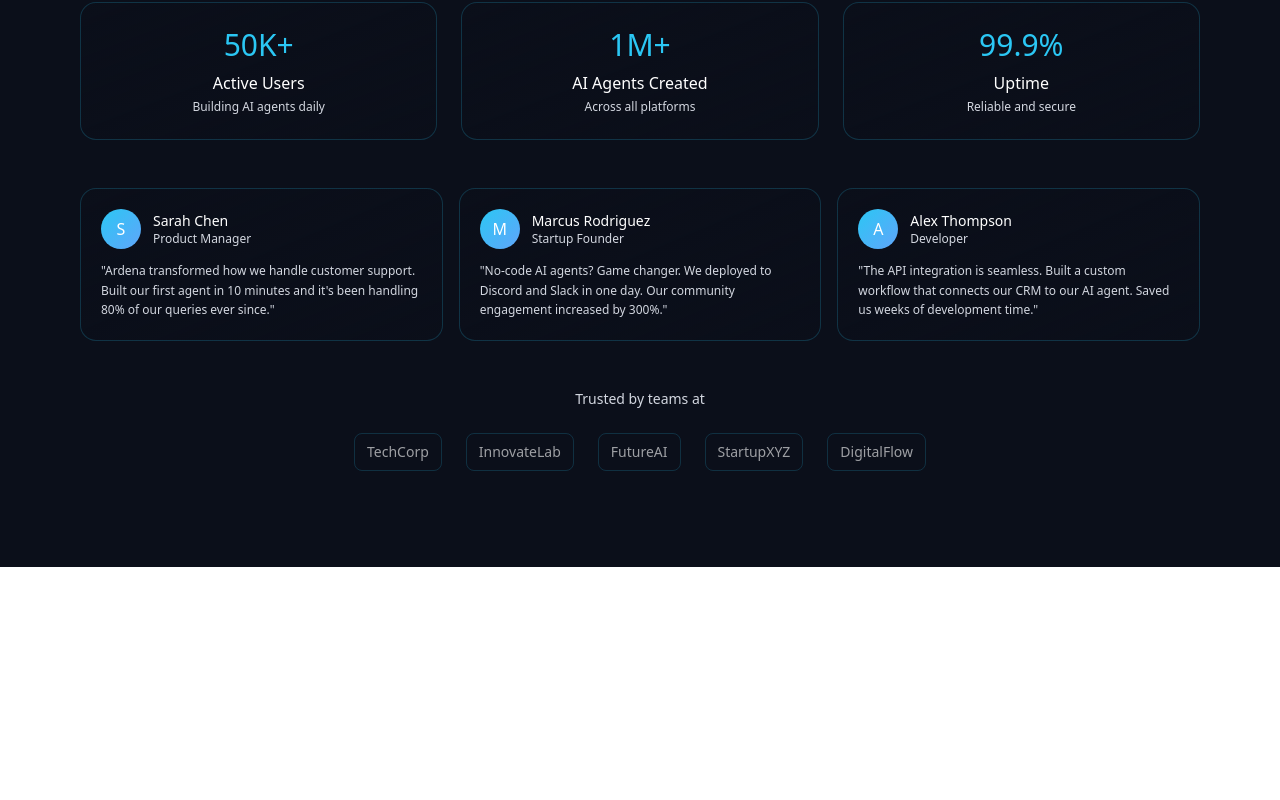
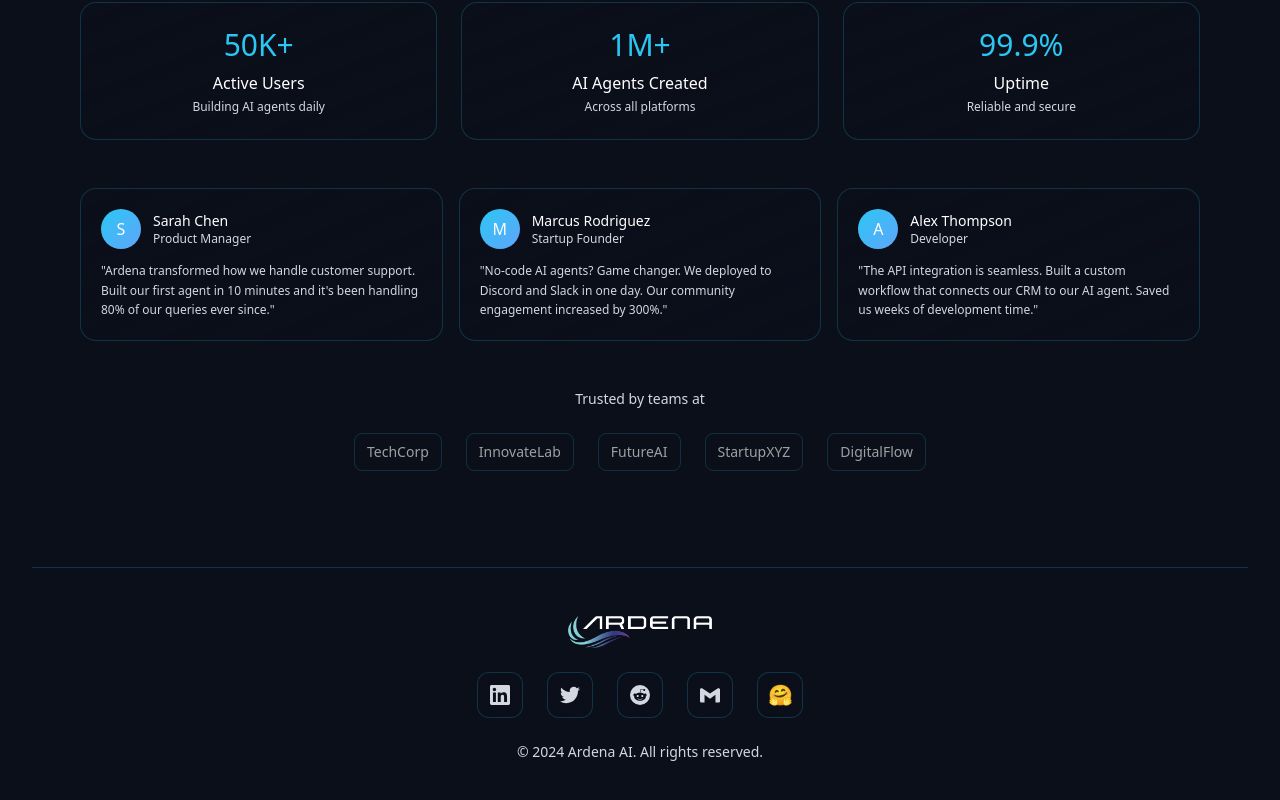
Before and after one commit to ncAgents/lp, a React (Vite) app: page / in a window 1280 px wide. Shown: the part 4806-5606 px from the top of the page. Before the commit the page ends 5373 px from the top, so only its background shows below. Built offline with nearby package versions, Linux system fonts and the light colour scheme.

Commit message:
added features section

```diff
--- a/src/LandingPage.tsx
+++ b/src/LandingPage.tsx
@@ -801,6 +801,91 @@
               </div>
             </div>
           </div>
+
+          {/* Footer */}
+          <footer className="py-12 border-t border-ardena-cyan/20">
+            <div className="max-w-6xl mx-auto px-4">
+              <div className="flex flex-col items-center space-y-6">
+                {/* Logo */}
+                <div className="flex items-center">
+                  <img src={logo} alt="Ardena Logo" className="h-8 w-auto object-contain" />
+                </div>
+
+                {/* Social Links */}
+                <div className="flex items-center space-x-6">
+                  {/* LinkedIn */}
+                  <a
+                    href="https://www.linkedin.com/in/ardena-ai-077029384?utm_source=share&utm_campaign=share_via&utm_content=profile&utm_medium=android_app"
+                    target="_blank"
+                    rel="noopener noreferrer"
+                    className="group p-3 bg-gradient-to-br from-ardena-dark/50 to-ardena-dark border border-ardena-cyan/20 rounded-xl hover:border-ardena-cyan/40 transition-all duration-300 hover:scale-110"
+                    aria-label="LinkedIn"
+                  >
+                    <svg className="w-5 h-5 text-ardena-light-gray group-hover:text-ardena-cyan transition-colors duration-300" fill="currentColor" viewBox="0 0 24 24">
+                      <path d="M20.447 20.452h-3.554v-5.569c0-1.328-.027-3.037-1.852-3.037-1.853 0-2.136 1.445-2.136 2.939v5.667H9.351V9h3.414v1.561h.046c.477-.9 1.637-1.85 3.37-1.85 3.601 0 4.267 2.37 4.267 5.455v6.286zM5.337 7.433c-1.144 0-2.063-.926-2.063-2.065 0-1.138.92-2.063 2.063-2.063 1.14 0 2.064.925 2.064 2.063 0 1.139-.925 2.065-2.064 2.065zm1.782 13.019H3.555V9h3.564v11.452zM22.225 0H1.771C.792 0 0 .774 0 1.729v20.542C0 23.227.792 24 1.771 24h20.451C23.2 24 24 23.227 24 22.271V1.729C24 .774 23.2 0 22.222 0h.003z"/>
+                    </svg>
+                  </a>
+
+                  {/* Twitter */}
+                  <a
+                    href="https://x.com/pinakle_org?t=QKPkdQv93nJgaQAZVCmyvA&s=09"
+                    target="_blank"
+                    rel="noopener noreferrer"
+                    className="group p-3 bg-gradient-to-br from-ardena-dark/50 to-ardena-dark border border-ardena-cyan/20 rounded-xl hover:border-ardena-cyan/40 transition-all duration-300 hover:scale-110"
+                    aria-label="Twitter"
+                  >
+                    <svg className="w-5 h-5 text-ardena-light-gray group-hover:text-ardena-cyan transition-colors duration-300" fill="currentColor" viewBox="0 0 24 24">
+                      <path d="M23.953 4.57a10 10 0 01-2.825.775 4.958 4.958 0 002.163-2.723c-.951.555-2.005.959-3.127 1.184a4.92 4.92 0 00-8.384 4.482C7.69 8.095 4.067 6.13 1.64 3.162a4.822 4.822 0 00-.666 2.475c0 1.71.87 3.213 2.188 4.096a4.904 4.904 0 01-2.228-.616v.06a4.923 4.923 0 003.946 4.827 4.996 4.996 0 01-2.212.085 4.936 4.936 0 004.604 3.417 9.867 9.867 0 01-6.102 2.105c-.39 0-.779-.023-1.17-.067a13.995 13.995 0 007.557 2.209c9.053 0 13.998-7.496 13.998-13.985 0-.21 0-.42-.015-.63A9.935 9.935 0 0024 4.59z"/>
+                    </svg>
+                  </a>
+
+                  {/* Reddit */}
+                  <a
+                    href="https://www.reddit.com/u/Deongideon_/s/3hle5mdWfx"
+                    target="_blank"
+                    rel="noopener noreferrer"
+                    className="group p-3 bg-gradient-to-br from-ardena-dark/50 to-ardena-dark border border-ardena-cyan/20 rounded-xl hover:border-ardena-cyan/40 transition-all duration-300 hover:scale-110"
+                    aria-label="Reddit"
+                  >
+                    <svg className="w-5 h-5 text-ardena-light-gray group-hover:text-ardena-cyan transition-colors duration-300" fill="currentColor" viewBox="0 0 24 24">
+                      <path d="M12 0A12 12 0 0 0 0 12a12 12 0 0 0 12 12 12 12 0 0 0 12-12A12 12 0 0 0 12 0zm5.01 4.744c.688 0 1.25.561 1.25 1.249a1.25 1.25 0 0 1-2.498.056l-2.597-.547-.8 3.747c1.824.07 3.48.632 4.674 1.488.308-.309.73-.491 1.207-.491.968 0 1.754.786 1.754 1.754 0 .716-.435 1.333-1.01 1.614a3.111 3.111 0 0 1 .042.52c0 2.694-3.13 4.87-7.004 4.87-3.874 0-7.004-2.176-7.004-4.87 0-.183.015-.366.043-.534A1.748 1.748 0 0 1 4.028 12c0-.968.786-1.754 1.754-1.754.463 0 .898.196 1.207.49 1.207-.883 2.878-1.43 4.744-1.487l.885-4.182a.342.342 0 0 1 .14-.197.35.35 0 0 1 .238-.042l2.906.617a1.214 1.214 0 0 1 1.108-.701zM9.25 12C8.561 12 8 12.562 8 13.25c0 .687.561 1.248 1.25 1.248.687 0 1.248-.561 1.248-1.249 0-.688-.561-1.249-1.249-1.249zm5.5 0c-.687 0-1.248.561-1.248 1.25 0 .687.561 1.248 1.249 1.248.688 0 1.249-.561 1.249-1.249 0-.687-.562-1.249-1.25-1.249zm-5.466 3.99a.327.327 0 0 0-.231.094.33.33 0 0 0 0 .463c.842.842 2.484.913 2.961.913.477 0 2.105-.056 2.961-.913a.361.361 0 0 0 .029-.463.33.33 0 0 0-.464 0c-.547.533-1.684.73-2.512.73-.828 0-1.979-.196-2.512-.73a.326.326 0 0 0-.232-.095z"/>
+                    </svg>
+                  </a>
+
+                  {/* Gmail */}
+                  <a
+                    href="mailto:pinakleorgltd@gmail.com"
+                    className="group p-3 bg-gradient-to-br from-ardena-dark/50 to-ardena-dark border border-ardena-cyan/20 rounded-xl hover:border-ardena-cyan/40 transition-all duration-300 hover:scale-110"
+                    aria-label="Gmail"
+                  >
+                    <svg className="w-5 h-5 text-ardena-light-gray group-hover:text-ardena-cyan transition-colors duration-300" fill="currentColor" viewBox="0 0 24 24">
+                      <path d="M24 5.457v13.909c0 .904-.732 1.636-1.636 1.636h-3.819V11.73L12 16.64l-6.545-4.91v9.273H1.636A1.636 1.636 0 0 1 0 19.366V5.457c0-.904.732-1.636 1.636-1.636h.91L12 10.09l9.455-6.269h.909c.904 0 1.636.732 1.636 1.636z"/>
+                    </svg>
+                  </a>
+
+                  {/* Hugging Face */}
+                  <a
+                    href="https://huggingface.co/chinesemusk"
+                    target="_blank"
+                    rel="noopener noreferrer"
+                    className="group p-3 bg-gradient-to-br from-ardena-dark/50 to-ardena-dark border border-ardena-cyan/20 rounded-xl hover:border-ardena-cyan/40 transition-all duration-300 hover:scale-110"
+                    aria-label="Hugging Face"
+                  >
+                    <div className="w-5 h-5 text-ardena-light-gray group-hover:text-ardena-cyan transition-colors duration-300 text-xl flex items-center justify-center">
+                      🤗
+                    </div>
+                  </a>
+                </div>
+
+                {/* Copyright */}
+                <div className="text-center">
+                  <p className="text-ardena-light-gray text-sm font-light">
+                    © 2024 Ardena AI. All rights reserved.
+                  </p>
+                </div>
+              </div>
+            </div>
+          </footer>
         </div>
       </div>
     </div>
```
